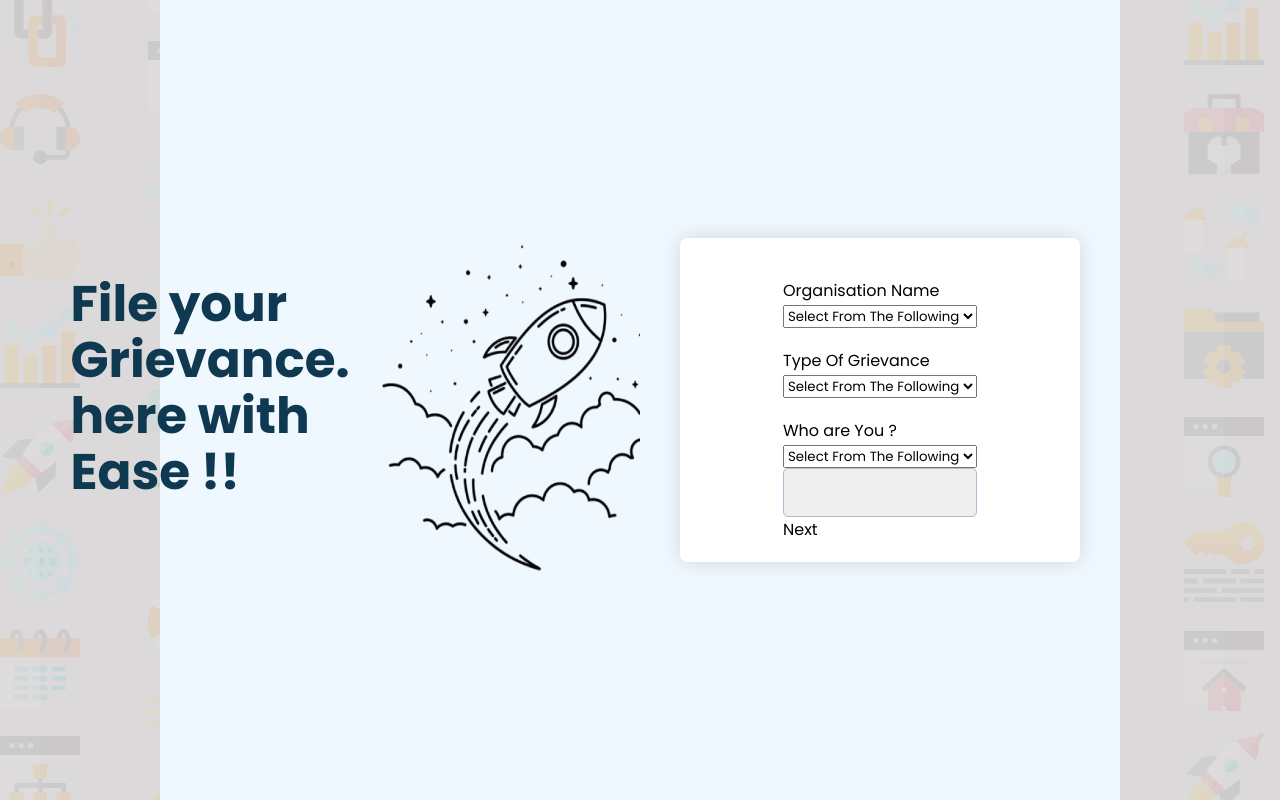
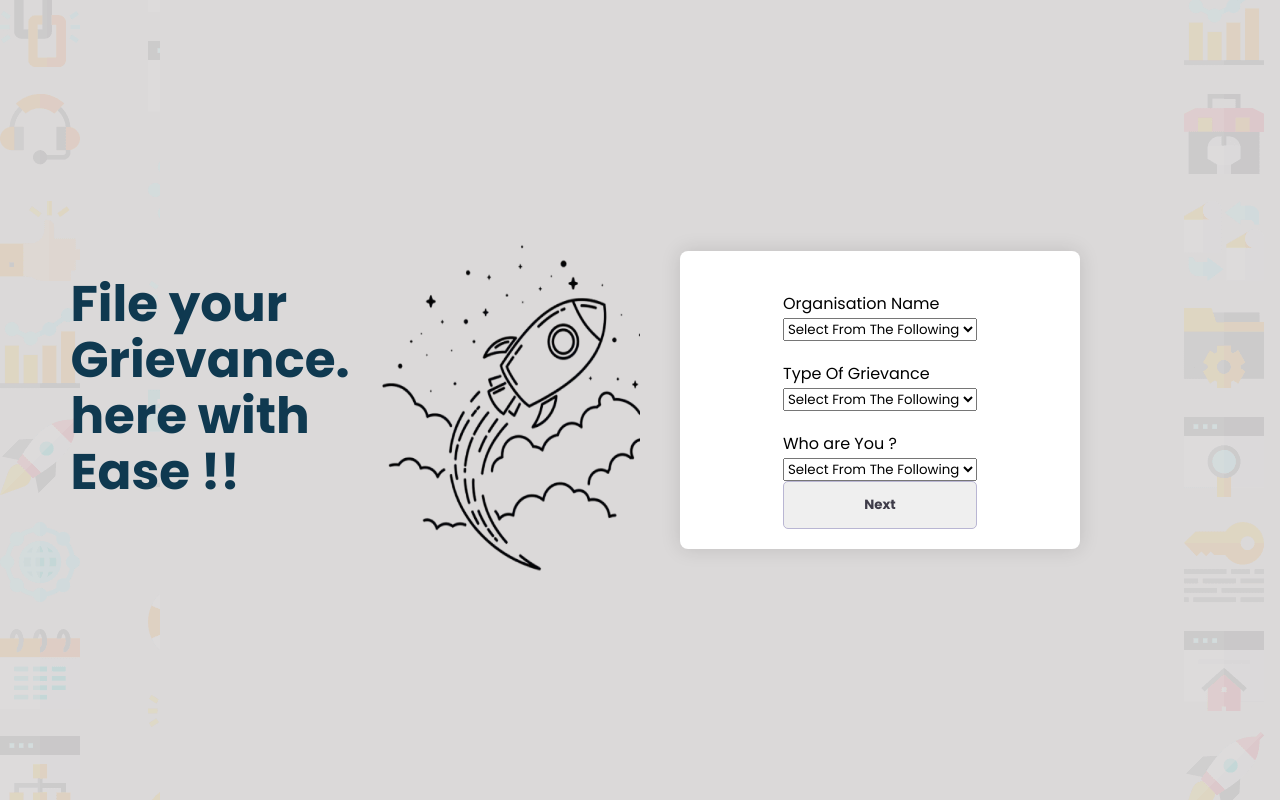
Before and after one commit to Ishank-Coder/Raise_Your_Voice, a Flask app: page /requestRegister.html in a window 1280 px wide. Shown: the part 70-870 px from the top of the page. Run offline with Flask 3, Linux system fonts and the light colour scheme.

Commit message:
bugs fixed

```diff
--- a/static/css/reqregis.css
+++ b/static/css/reqregis.css
@@ -23,7 +23,7 @@ section {
   display: flex;
   align-items: center;
   justify-content: center;
-  background-color: aliceblue;
+  background-color: #dbd9d9;
 }
 .container {
   max-width: 400px;
@@ -111,6 +111,7 @@ main {
 .learn {
     color: #0d170b;
     padding-right: 30px;
+    background-color: #dbd9d9;
 }
 h1 {
     font-size: 50px;
--- a/templates/home.html
+++ b/templates/home.html
@@ -6,7 +6,7 @@
     <meta name="viewport" content="width=device-width, initial-scale=1.0">
     <title>Home</title>
     <link rel="stylesheet" href="{{ url_for('static', filename='css/home.css') }}">
-    <link rel="stylesheet" href="{{ url_for('static', filename='css/scrollbar.css') }}">
+    <!-- <link rel="stylesheet" href="{{ url_for('static', filename='css/scrollbar.css') }}"> -->
     <!-- Bootstrap CSS -->
 <link rel="stylesheet" href="https://maxcdn.bootstrapcdn.com/bootstrap/4.5.2/css/bootstrap.min.css">
 <link rel="stylesheet" href="https://cdnjs.cloudflare.com/ajax/libs/font-awesome/6.4.0/css/all.min.css" integrity="sha512-iecdLmaskl7CVkqkXNQ/ZH/XLlvWZOJyj7Yy7tcenmpD1ypASozpmT/E0iPtmFIB46ZmdtAc9eNBvH0H/ZpiBw==" crossorigin="anonymous" referrerpolicy="no-referrer" />
@@ -57,7 +57,7 @@
         </section>
         <section class="fyg">
             <div class="jj">
-            <a href="requestRegister.html"><button type="button" class="fyg-btn">
+            <a class= "homea" href="requestRegister.html"><button type="button" class="fyg-btn">
                     <span class="filespan">File your Grievance</span>
                     <!-- <ul class="Dropdown">
                         <li><a href="#" class="miet">MIET</a></li>
--- a/templates/requestRegister.html
+++ b/templates/requestRegister.html
@@ -62,13 +62,13 @@
 
                       </select><br>
                     </div>
-                    <input type="button" class="next-btn">Next</input>
+                    <input type="button" class="next-btn" value="Next"></input>
                   </div>
 
                   <div class="step step-2" id="step2">
                     <div class="form-group">
                       <label for="email">Name</label>
-                      <input type="text" id="Name" name="Nam">
+                      <input type="text" id="Name" name="Name0">
                     </div>
                     <div class="form-group">
                         <label for="email">Designation</label>
@@ -86,14 +86,14 @@
                       <label for="phone">Phone</label>
                       <input type="number" id="Number" name="phnumber">
                     </div>
-                    <input type="button" class="previous-btn">Prev</input>
-                    <input type="button" class="next-btn">Next</input>
+                    <input type="button" class="previous-btn" value="Previous"></input>
+                    <input type="button" class="next-btn" value="Next"></input>
                   </div>
 
                   <div class="step step-2">
                     <div class="form-group">
                       <label for="email">Name</label>
-                      <input type="text" id="Name" name="Nam">
+                      <input type="text" id="Name" name="Name1">
                     </div>
                     <div class="form-group">
                         <label for="email">Year</label>
@@ -111,8 +111,8 @@
                       <label for="phone">Phone</label>
                       <input type="number" id="Number" name="phno">
                     </div>
-                    <!-- <button type="button" class="previous-btn">Prev</button> -->
-                    <input type="button" class="next-btn">Next</input>
+                    <<input type="button" class="previous-btn" value="Previous"></input>
+                    <input type="button" class="next-btn" value="Next"></input>
                   </div>
 
                   <div class="step step-3" >
@@ -128,7 +128,7 @@
                       <label for="postCode">Upload</label>
                       <input type="file" id="RollNo" name="RollNo">
                     </div>
-                    <!-- <input type="button" class="previous-btn">Prev</input> -->
+                    <input type="button" class="previous-btn" value="Previous"></input>
                     <input type="submit" value="Submit Action" class="submit-btn">
                   </div>
 
```
Also changed, not shown: dataEntry.py (+6 -4 lines), static/css/home.css (+11 -2 lines), app.py (line endings or trailing spaces).
